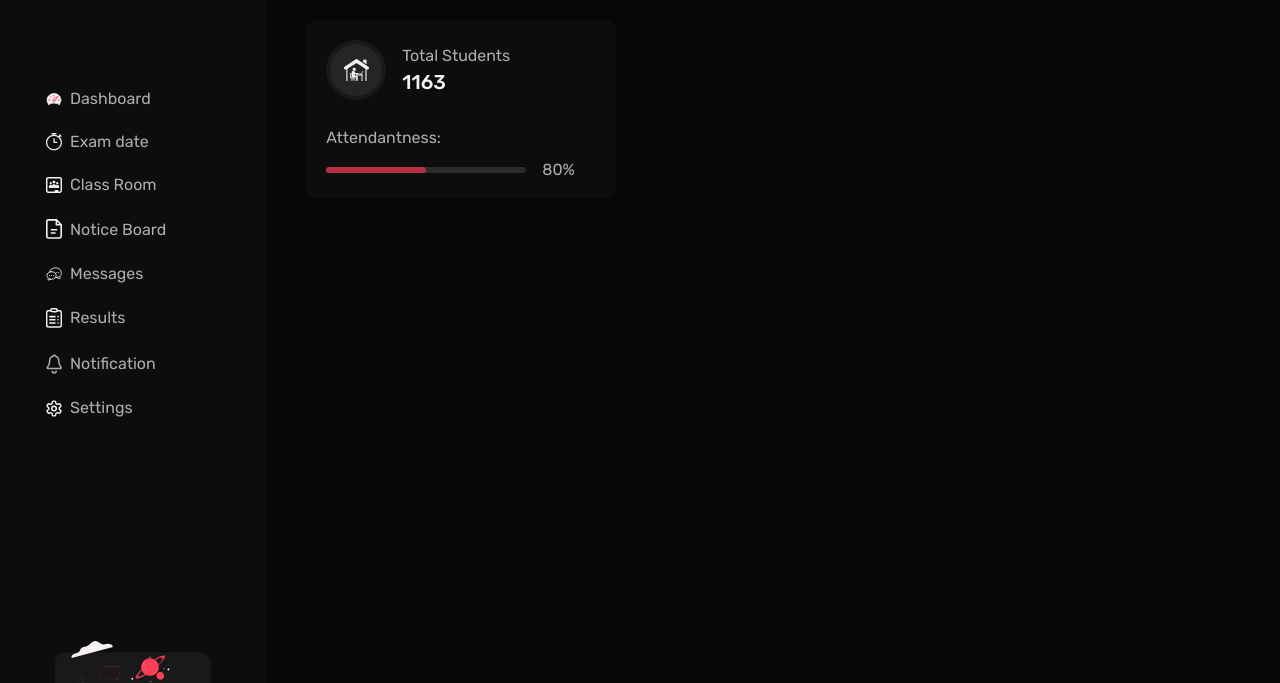
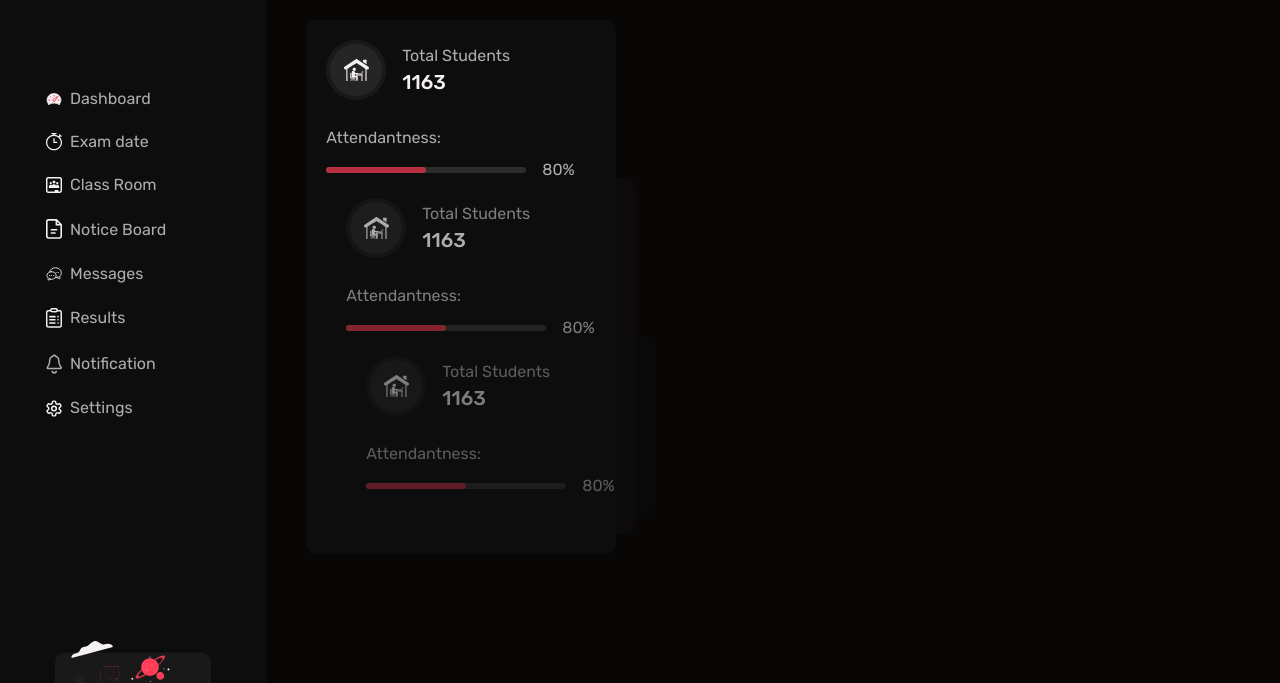
Before and after one commit to annafanaseva/Study-landing, a plain HTML site: page index.html in a window 1280 px wide. Shown: the part 85-768 px from the top of the page. Drawn offline with Linux system fonts and the light colour scheme.

Commit message:
Update index.html

```diff
--- a/index.html
+++ b/index.html
@@ -103,6 +103,50 @@
 
                   <p>80%</p>
                 </div>
+
+                            <div class="content-card">
+              <div class="card-top">
+                <img src="./assets/img/card-students.svg" alt="">
+
+                <div class="card-text">
+                  <p class="card-title">Total Students</p>
+
+                  <p class="card-subtitle">1163</p>
+                </div>
+              </div>
+
+              <div class="card-bottom">
+                <div class="card-bottom-text">Attendantness:</div>
+
+                <div class="progress-wrapper">
+                  <div class="progress">
+                    <div class="progress-color"></div>
+                  </div>
+
+                  <p>80%</p>
+                </div>
+
+                            <div class="content-card">
+              <div class="card-top">
+                <img src="./assets/img/card-students.svg" alt="">
+
+                <div class="card-text">
+                  <p class="card-title">Total Students</p>
+
+                  <p class="card-subtitle">1163</p>
+                </div>
+              </div>
+
+              <div class="card-bottom">
+                <div class="card-bottom-text">Attendantness:</div>
+
+                <div class="progress-wrapper">
+                  <div class="progress">
+                    <div class="progress-color"></div>
+                  </div>
+
+                  <p>80%</p>
+                </div>
               </div>
             </div>
           </div>
```
